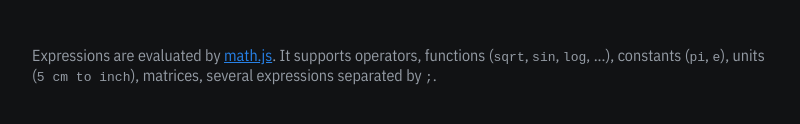
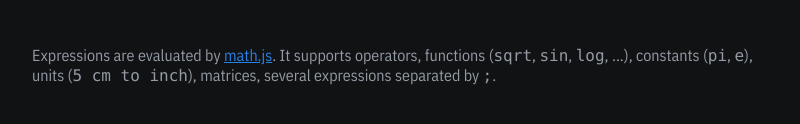
Before and after one commit to Chrysaloid/discord_math_embed, a website with bundled scripts: page src/embed.html in a window 1280 px wide. Shown: the part 498-622 px from the top of the page, without its empty margins (240-1040 px from the left). Built offline with nearby package versions, Linux system fonts and the light colour scheme.

Commit message:
embed.html: keep <code> at the text's size
With no rule of its own, <code> got the browser's bare `monospace`,
which Chrome and Firefox render at their 13px monospace default instead
of the inherited 16px. Giving it the same font list as the input and the
markdown box avoids that quirk (measured in Chrome: 16px, a bare
`monospace` probe 13px).

Co-Authored-By: Claude Opus 5.5 <noreply@anthropic.com>

```diff
--- a/src/embed.html
+++ b/src/embed.html
@@ -57,6 +57,11 @@ h2 {
 }
 a {
 	color: var(--discord_link);
+}
+/* Any list but the browser's bare `monospace` keeps code at the text's size: with that one generic
+family alone, Chrome and Firefox shrink the font to their 13px monospace default. */
+code {
+	font-family: ui-monospace, Consolas, monospace;
 }
 .subtext {
 	text-align: center;
```
